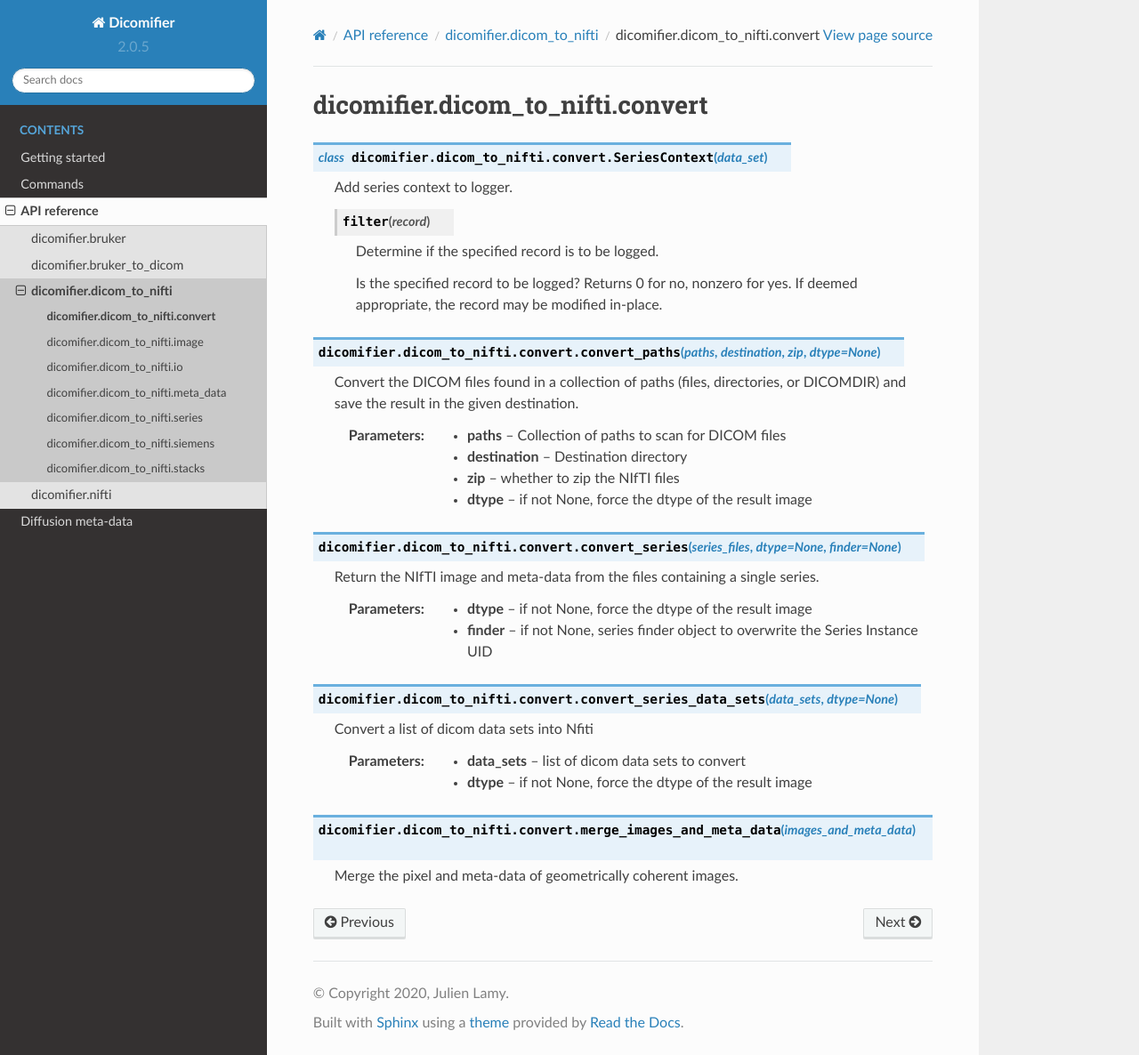
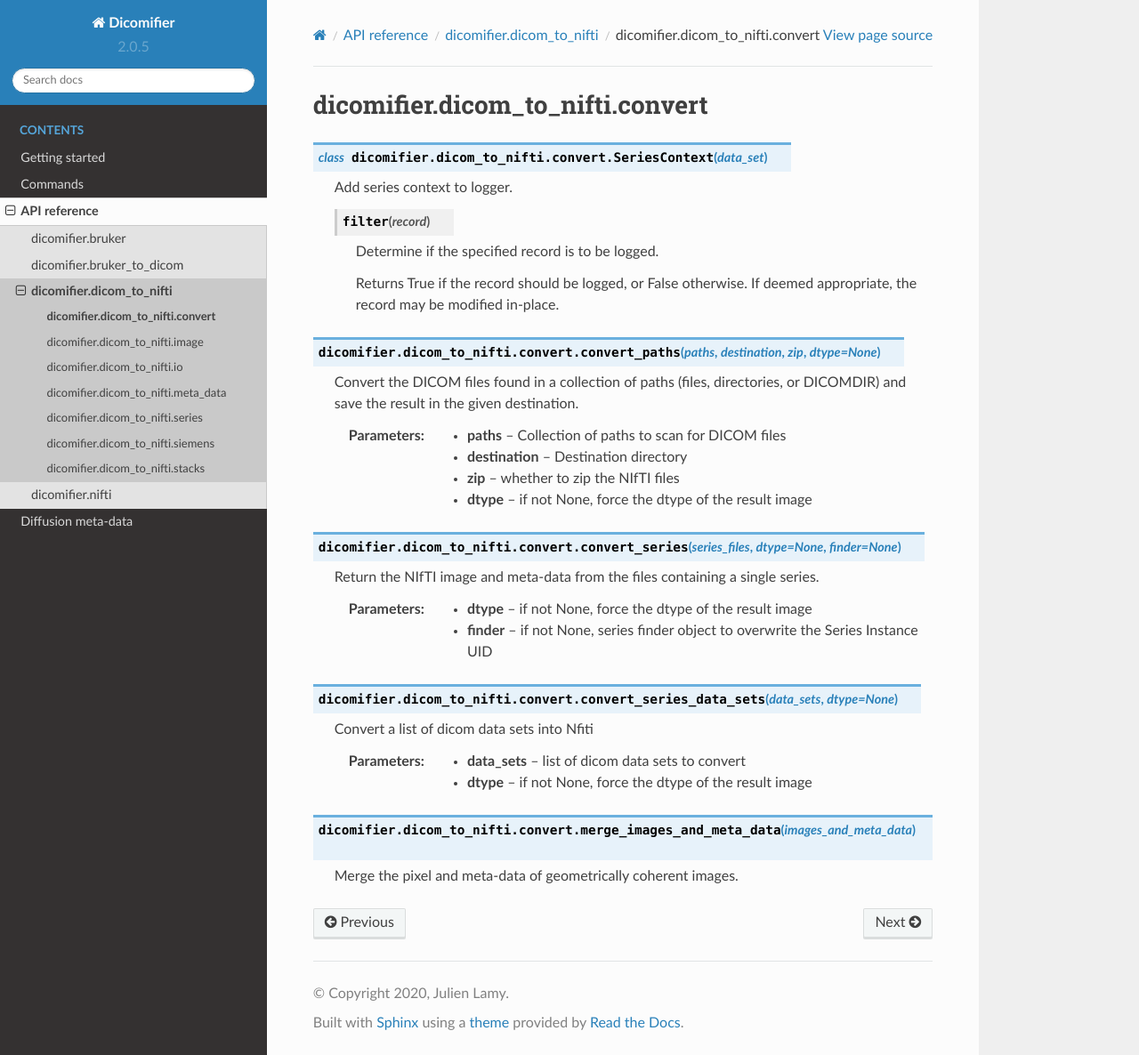
Before and after one commit to lamyj/dicomifier, a Sphinx documentation site: the page built from docs/api_reference/dicom_to_nifti/convert.rst, in a window 1280 px wide and 1186 px high. Shown: the whole window at 89% size. Built offline with Sphinx 7.4.7 and the Read the Docs theme 2.0.0, drawn with Linux system fonts in a browser that asks for light colours.

Commit message:
Update doc

```diff
--- a/docs/api_reference/bruker_to_dicom/convert.rst
+++ b/docs/api_reference/bruker_to_dicom/convert.rst
@@ -17,8 +17,8 @@ dicomifier.bruker_to_dicom.convert
 
       Determine if the specified record is to be logged.
 
-      Is the specified record to be logged? Returns 0 for no, nonzero for
-      yes. If deemed appropriate, the record may be modified in-place.
+      Returns True if the record should be logged, or False otherwise.
+      If deemed appropriate, the record may be modified in-place.
 
 
 .. py:function:: convert_directory(source, dicomdir, multiframe, writer)
--- a/docs/api_reference/dicom_to_nifti/convert.rst
+++ b/docs/api_reference/dicom_to_nifti/convert.rst
@@ -17,8 +17,8 @@ dicomifier.dicom_to_nifti.convert
 
       Determine if the specified record is to be logged.
 
-      Is the specified record to be logged? Returns 0 for no, nonzero for
-      yes. If deemed appropriate, the record may be modified in-place.
+      Returns True if the record should be logged, or False otherwise.
+      If deemed appropriate, the record may be modified in-place.
 
 
 .. py:function:: convert_paths(paths, destination, zip, dtype=None)
```
